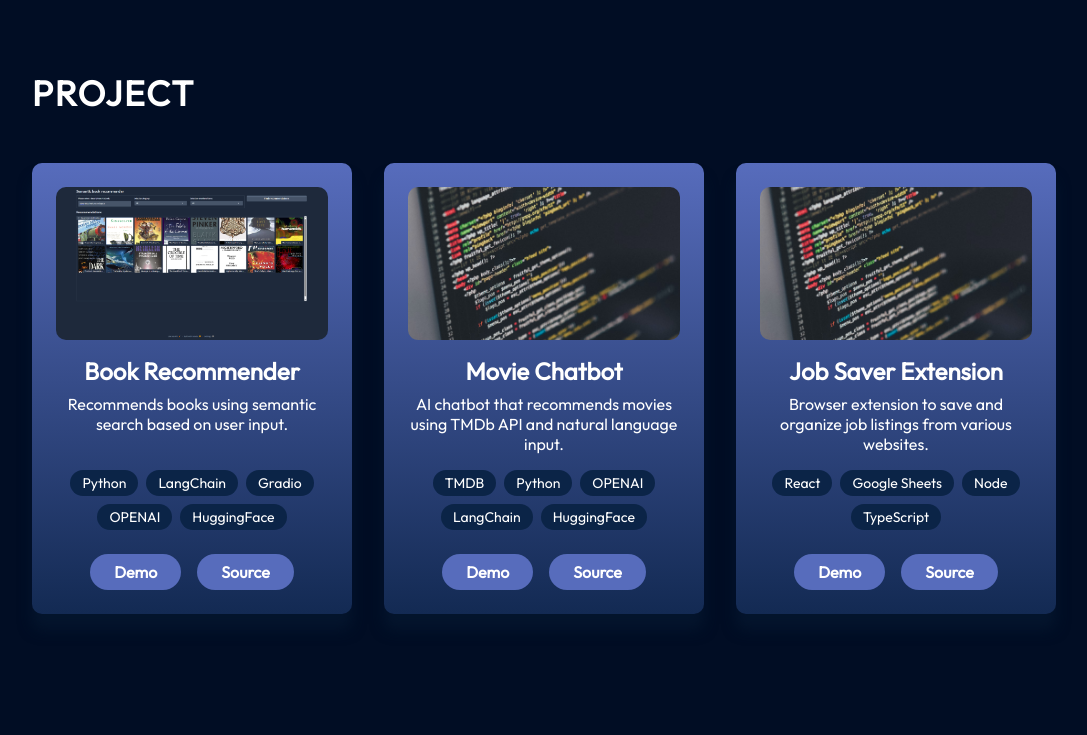
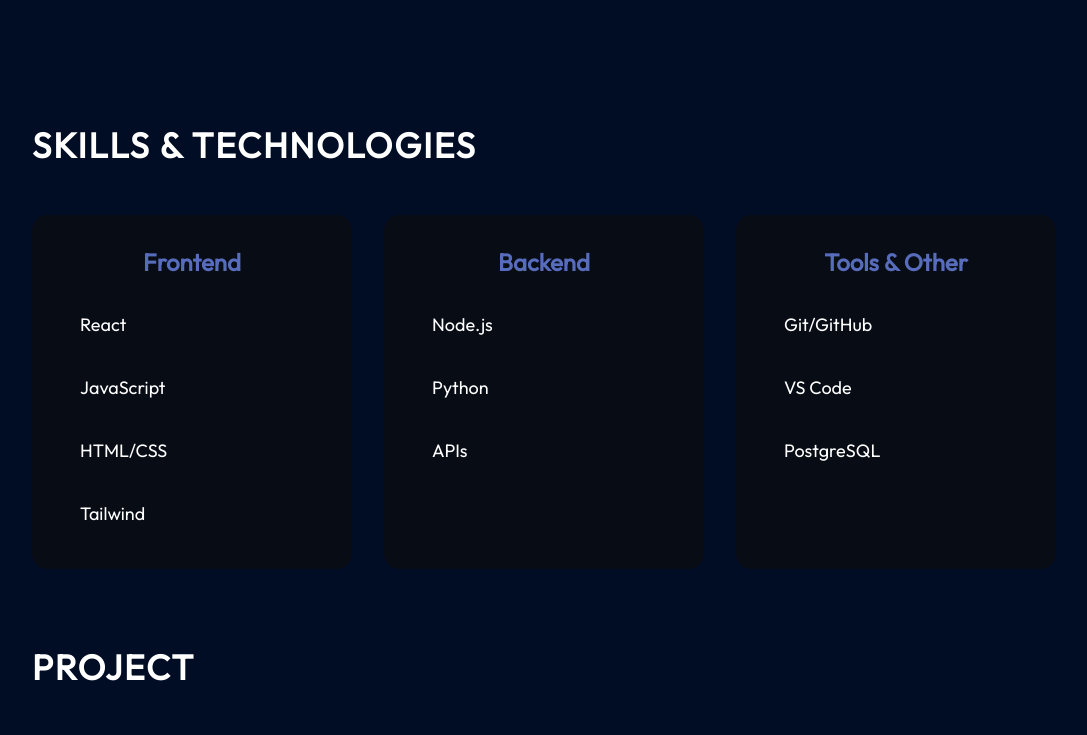
Before and after one commit to AfricanBolu/africanbolu.github.io, a React (Vite) app: page / in a window 1280 px wide. Shown: the part 1580-2315 px from the top of the page, without its empty margins (96-1183 px from the left). Built offline with nearby package versions, Linux system fonts and the light colour scheme.

Commit message:
changed skills position

```diff
--- a/src/App.jsx
+++ b/src/App.jsx
@@ -17,8 +17,8 @@ const App = () => {
       <Hero />
       <About />
       {/* <Experience /> */}
+      <Skills />
       <Projects />
-      <Skills />
       <Contact />
     </div>
   );
```
